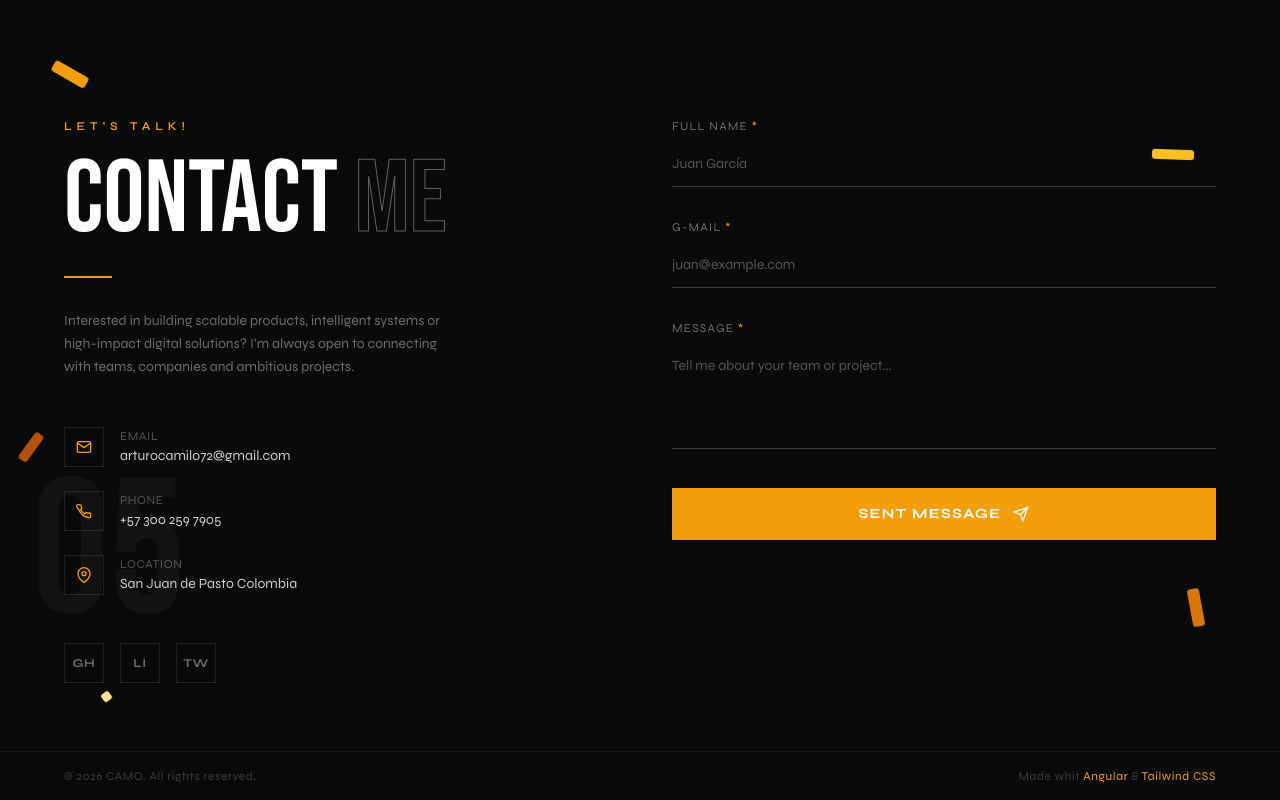
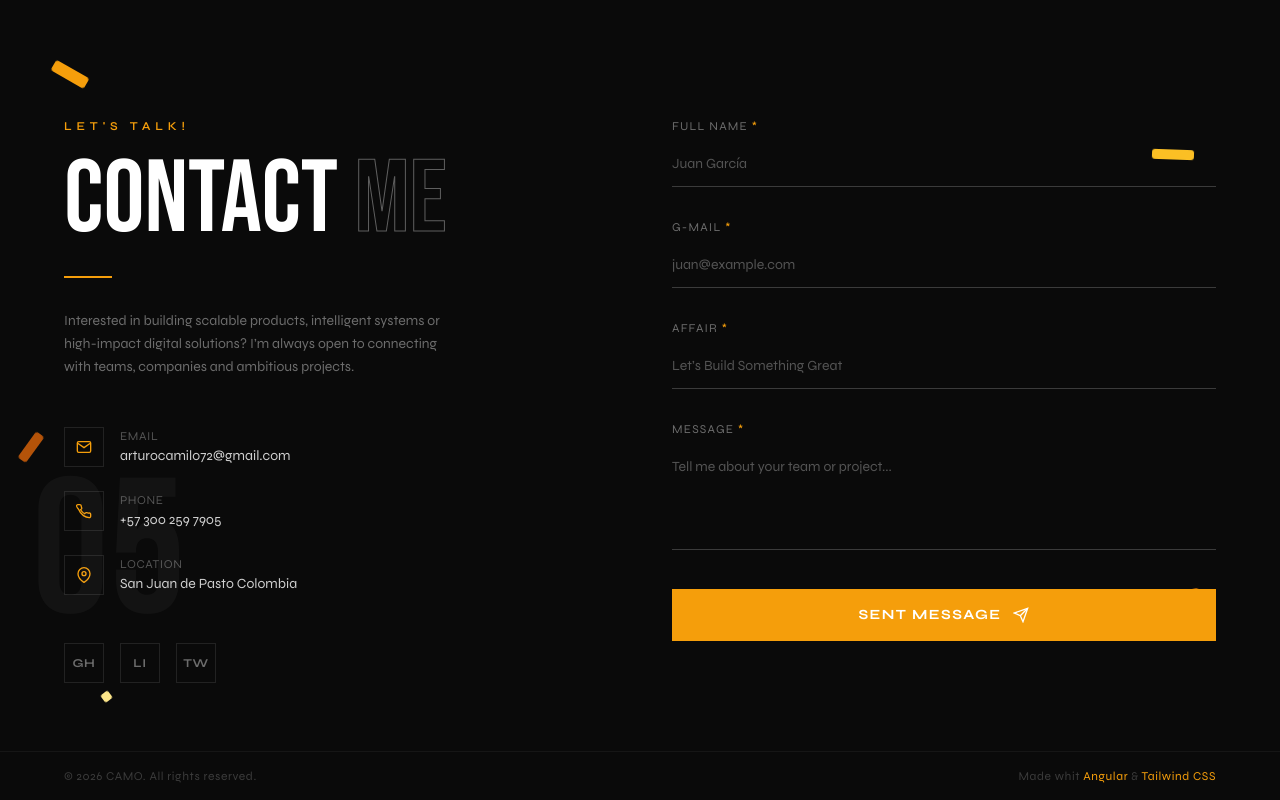
Before and after one commit to CamiloArturo98/portfolio2026, an Angular app: page / in a window 1280 px wide. Shown: the part 3731-4531 px from the top of the page. Built offline with nearby package versions, Linux system fonts and the light colour scheme.

Commit message:
Fixed: affair emailJs wrong varibale

```diff
--- a/src/app/ui/contact.component/contact.component.html
+++ b/src/app/ui/contact.component/contact.component.html
@@ -150,7 +150,7 @@
             </div>
 
             <!-- Asunto -->
-            <!-- <div>
+            <div>
               <label for="contact-subject" class="block text-white/40 text-xs tracking-widest uppercase mb-2">
                 Affair <span class="text-[#f59e0b]" aria-hidden="true">*</span>
               </label>
@@ -168,7 +168,7 @@
                   Please provide a affair.
                 </p>
               }
-            </div> -->
+            </div>
 
             <!-- Mensaje -->
             <div>
--- a/src/app/ui/contact.component/contact.component.ts
+++ b/src/app/ui/contact.component/contact.component.ts
@@ -60,9 +60,10 @@ export class ContactComponent {
     'service_k985suq',
     'template_qu8d6jg',
     {
-      name: this.contactForm.value.name,
-      email: this.contactForm.value.email,
-      message: this.contactForm.value.message,
+      name    : this.contactForm.value.name,
+      subject : this.contactForm.value.subject,
+      email   : this.contactForm.value.email,
+      message : this.contactForm.value.message,
     },
     'hrfIyP39VSCyMVgrn'
   )
```
